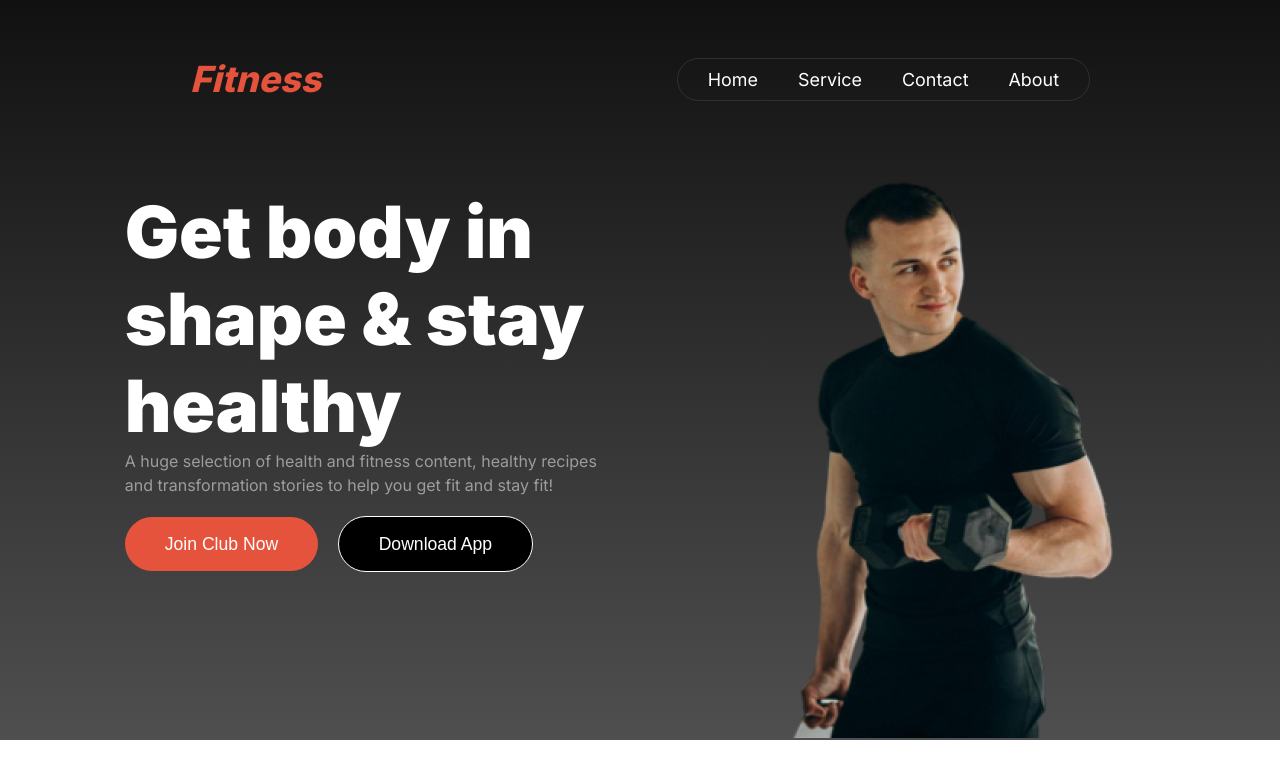
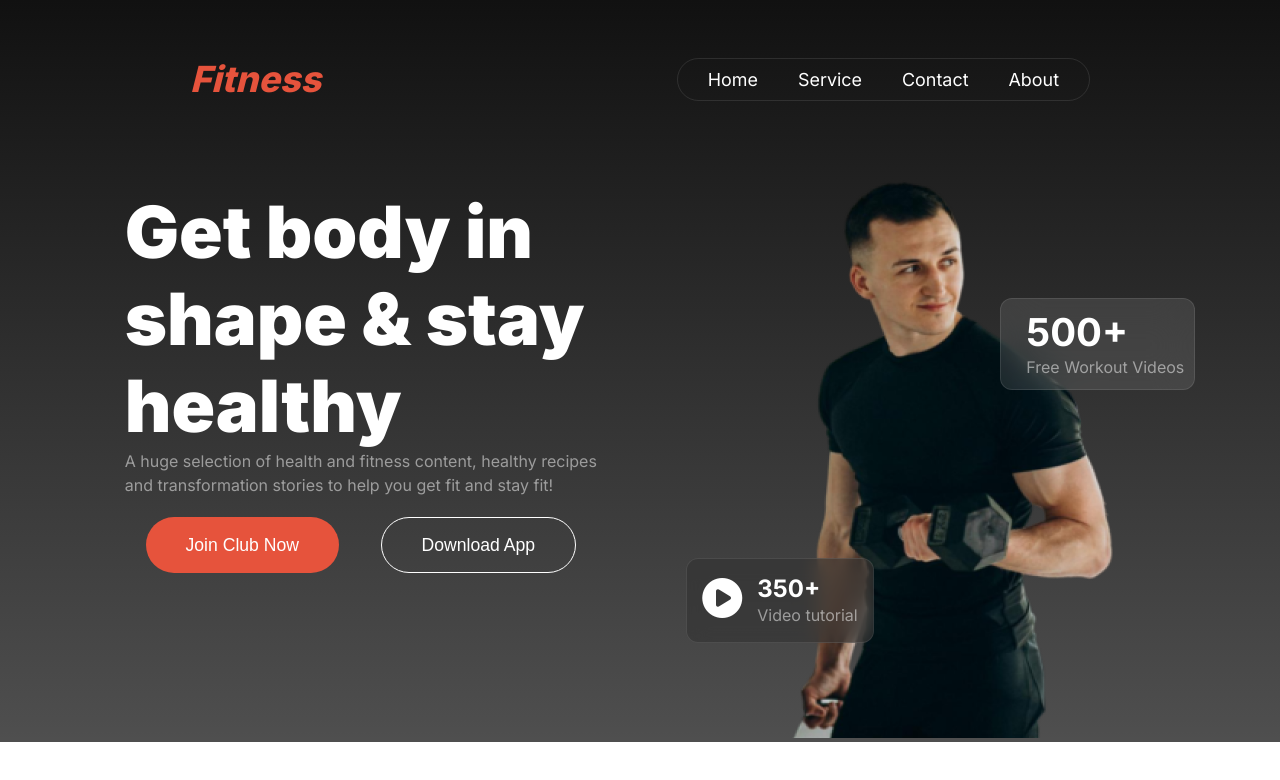
Before and after one commit to AshikMuhandis/Fitness-Gym, a plain HTML site: page index.html in a window 1280 px wide. Drawn offline with Linux system fonts and the light colour scheme.

Commit message:
responsive issue

```diff
--- a/index.html
+++ b/index.html
@@ -43,24 +43,39 @@
         <div class="banner-container">
           <div class="banner-text-area">
             <div>
-              <p class="banner-title">
+              <h2 class="banner-title">
                 Get body in <br />
                 shape & stay <br />
                 healthy
-              </p>
+              </h2>
               <p class="description">
                 A huge selection of health and fitness content, healthy recipes
                 <br />
                 and transformation stories to help you get fit and stay fit!
               </p>
-            </div>
-            <div class="banner-btn">
-              <button class="btn-primary">Join Club Now</button>
-              <button class="btn-secondary">Download App</button>
+              <div class="banner-btn">
+                <button class="btn-primary">Join Club Now</button>
+                <button class="btn-secondary">Download App</button>
+              </div>
             </div>
           </div>
           <div class="banner-img-area">
             <img src="images/banner-img.png" alt="" />
+            <div class="card1">
+              <div class="play-icon">
+                <i class="fa-sharp fa-solid fa-circle-play"></i>
+              </div>
+              <div>
+                <h2>350+</h2>
+                <p class="description">Video tutorial</p>
+              </div>
+            </div>
+            <div class="card2">
+              <div>
+                <h1>500+</h1>
+                <p class="description">Free Workout Videos</p>
+              </div>
+            </div>
           </div>
         </div>
       </div>
--- a/styles.css
+++ b/styles.css
@@ -22,7 +22,6 @@
   font-weight: 500;
   border-radius: 42px;
   padding: 16px 40px;
-  margin: 20px auto;
   cursor: pointer;
   background-color: rgb(230, 83, 60);
 }
@@ -35,9 +34,8 @@
   font-weight: 500;
   border-radius: 42px;
   padding: 16px 40px;
-  margin-left: 15px;
   cursor: pointer;
-  background-color: black;
+  background-color: transparent;
 }
 
 /* navbar style start */
@@ -51,7 +49,6 @@ header {
   background-repeat: no-repeat;
   color: white;
   max-width: 1440px;
-  height: 740px;
   margin: 0 auto;
 }
 .nav-main {
@@ -113,11 +110,46 @@ header {
   font-weight: 900;
 }
 
+.banner-btn{
+  margin-top: 20px;
+  display: flex;
+  justify-content: space-around;
+}
+
 .banner-img-area {
   margin-right: 80px;
+  position: relative;
 }
-.banner-img-area img {
+
+.play-icon{
+  font-size: 40px;
+  margin-right: 15px;
 }
+.card1 {
+  position: absolute;
+  background: rgba(48, 48, 48, 0.54);
+  border: 1px solid rgba(255, 255, 255, 0.1);
+  border-radius: 12px;
+  padding: 15px;
+  top: 400px;
+  left: -100px;
+  display: flex;
+  backdrop-filter: blur(10px);
+
+}
+
+.card2 {
+  position: absolute;
+  background: rgba(255, 255, 255, 0.1);
+  border: 1px solid rgba(255, 255, 255, 0.1);
+  border-radius: 12px;
+  font-size: 1.2rem;
+  backdrop-filter: blur(20px);
+  padding: 10px 10px 10px 25px ;
+  top: 140px;
+  right: -60px;
+}
+
 
 /* Media Queries For Mobile Device */
 @media screen and (max-width: 576px) {
@@ -138,4 +170,16 @@ header {
   /* navbar style end */
 
   /* banner-section  */
+  .banner-container {
+    flex-direction: column;
+    justify-content: space-around;
+  }
+  .banner-text-area {
+    margin: 5px 50px;
+  }
+  .banner-title {
+    font-size: 2.5rem;
+    font-weight: 900;
+  }
+
 }
```
